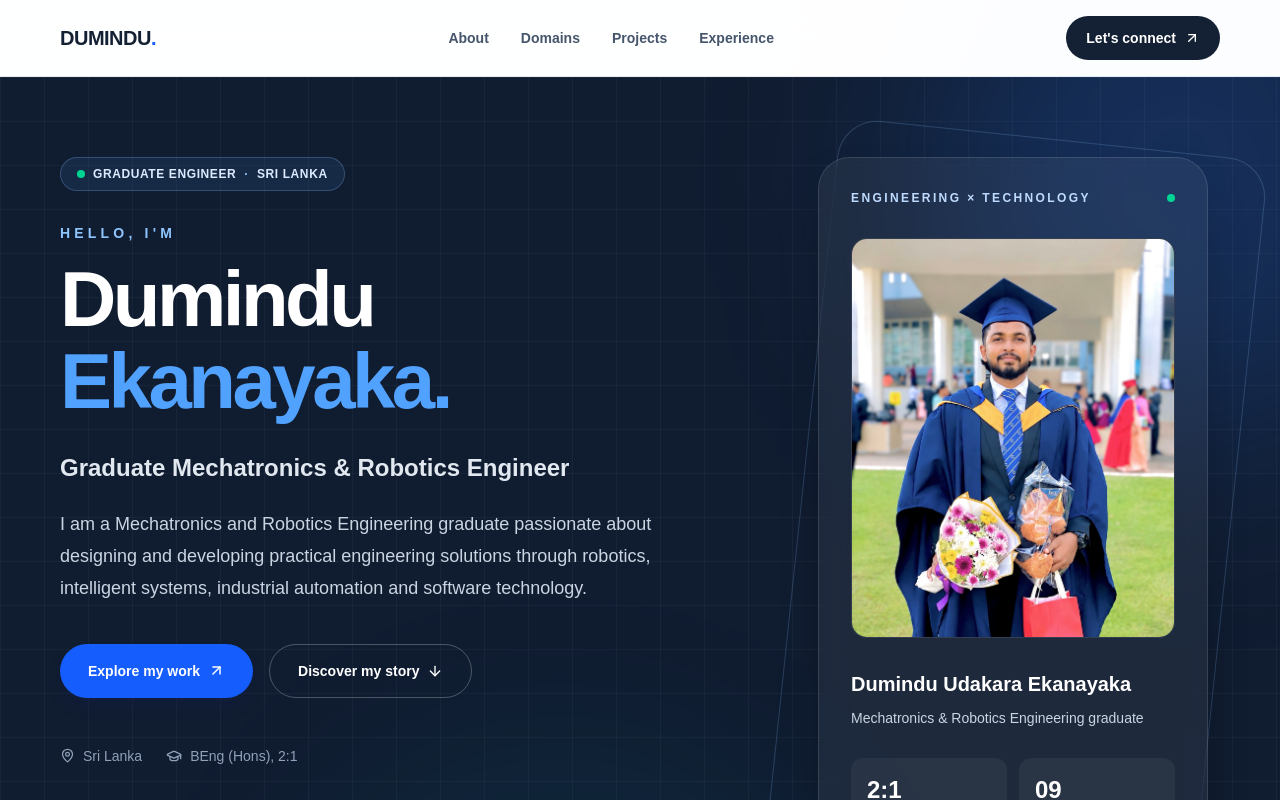
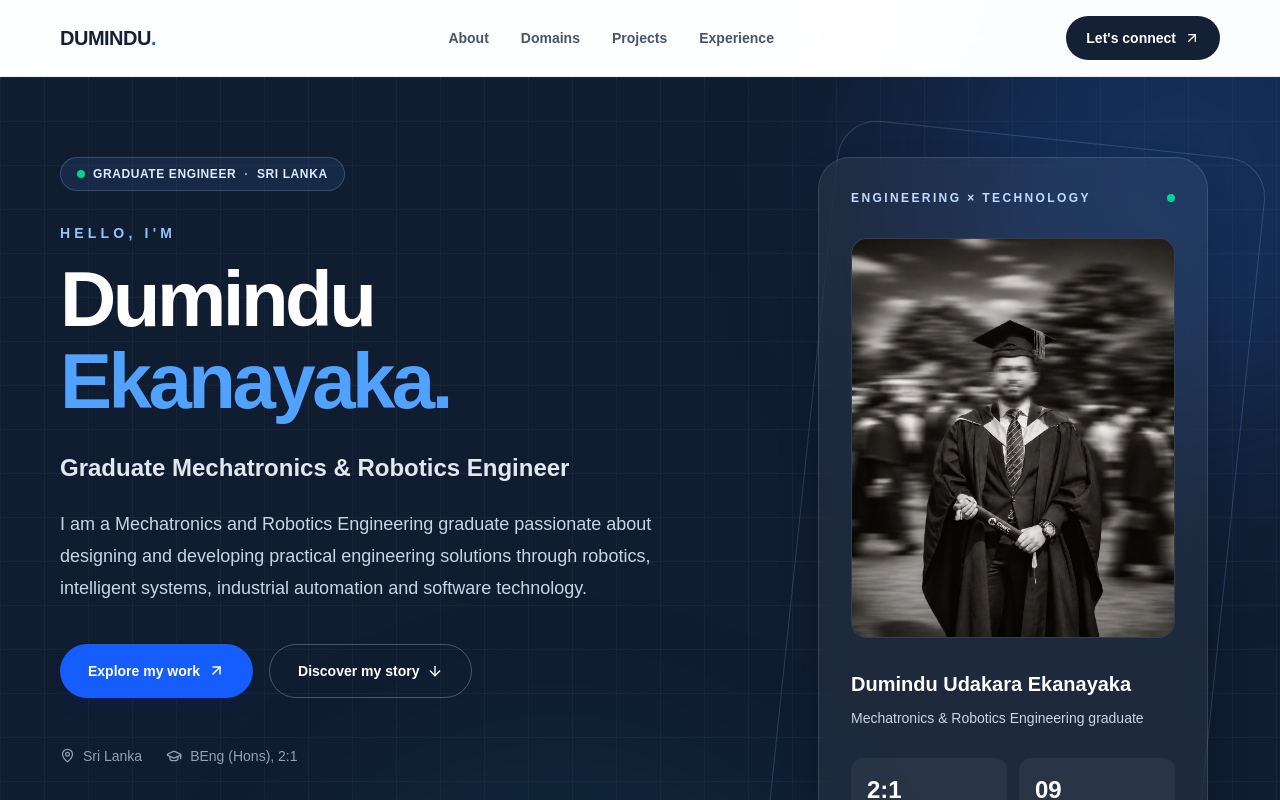
Before and after one commit to duminduue/dumindu-portfolio, a Next.js app: page / in a window 1280 px wide. Shown: the top 800 px of the page. Built offline with nearby package versions, Linux system fonts and the light colour scheme.

Commit message:
Use about graduation photo in About section

```diff
--- a/src/app/page.tsx
+++ b/src/app/page.tsx
@@ -135,7 +135,7 @@ export default function Home() {
               </div>
               <div className="relative my-8 h-[360px] overflow-hidden rounded-2xl border border-white/10 bg-slate-800 sm:h-[400px]">
                 <Image
-                  src="/images/profile.jpeg"
+                  src="/images/about-graduation.jpg"
                   alt="Dumindu Udakara Ekanayaka at his graduation ceremony"
                   fill
                   priority
```
